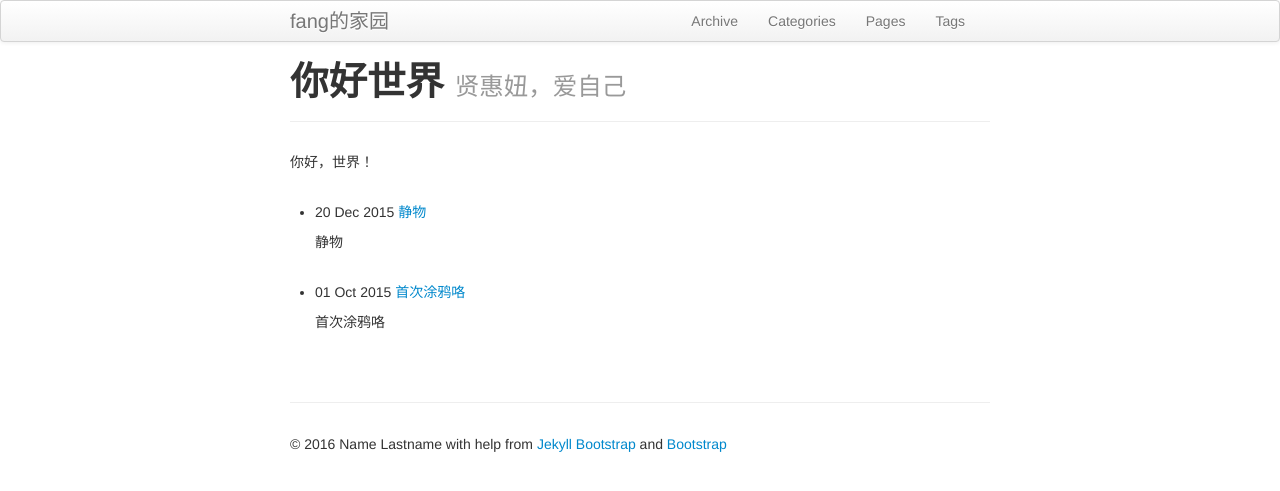
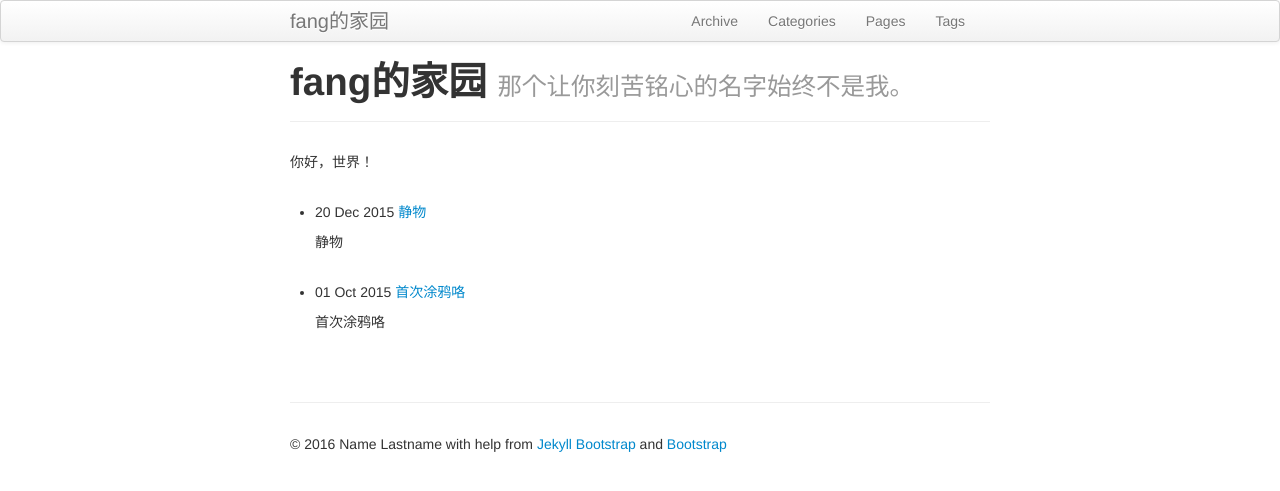
Before and after one commit to fang54/fang54.github.io, a Jekyll site: the page built from index.md, in a window 1280 px wide. Shown: the top 491 px of the page. Built offline with Jekyll 4.4.1, drawn with Linux system fonts in a browser that asks for light colours; comment, search, counter and statistics services are not loaded.

Commit message:
Changed setup

```diff
--- a/index.md
+++ b/index.md
@@ -1,7 +1,7 @@
 ---
 layout: page
-title: 你好世界
-tagline: 贤惠妞，爱自己
+title: fang的家园
+tagline: 那个让你刻苦铭心的名字始终不是我。
 ---
 {% include JB/setup %}
 
```
